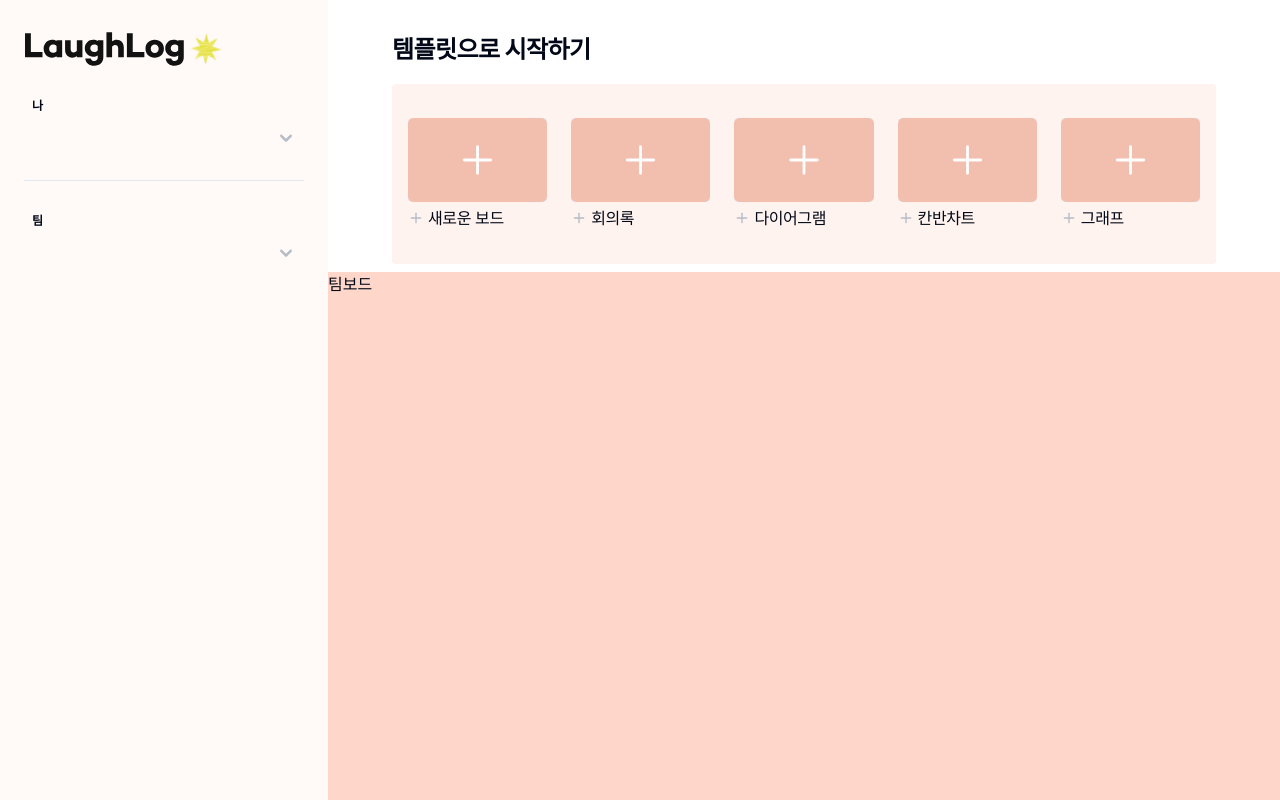
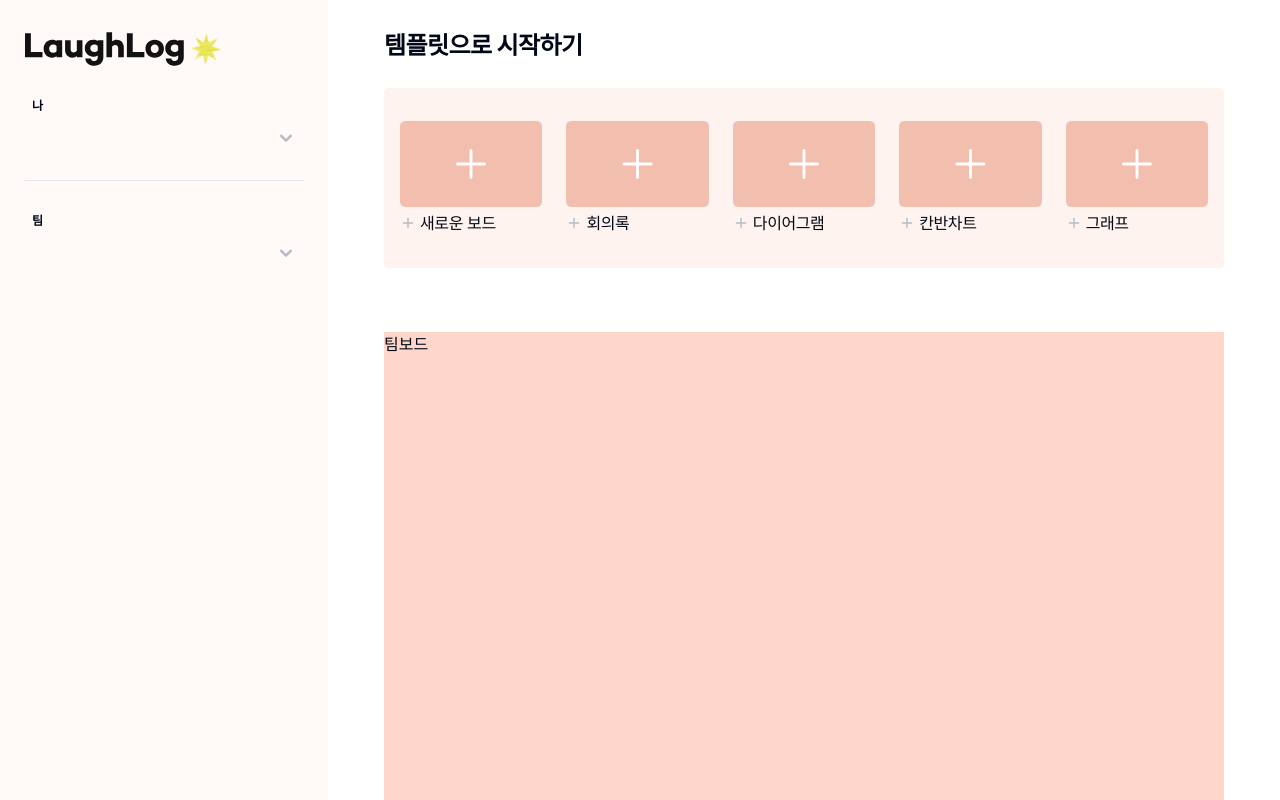
Before and after one commit to LaughLog/laugh-log, a Next.js app in the folder client/: page /dashboard in a window 1280 px wide. Built offline with nearby package versions, Linux system fonts and the light colour scheme; no server answers.

Commit message:
[client] design: 대시보드 레이아웃 수정

```diff
--- a/client/app/(dashboard)/(routes)/dashboard/layout.tsx
+++ /dev/null
@@ -1,13 +0,0 @@
-import { DashboardLayoutProps } from '@/types/dashboard';
-import Sidebar from '../../_components/sidebar/sidebar';
-
-const DashboardLayout = ({ children }: DashboardLayoutProps) => {
-  return (
-    <div className="flex h-full w-full">
-      <Sidebar />
-      {children}
-    </div>
-  );
-};
-
-export default DashboardLayout;
--- a/client/app/(dashboard)/(routes)/dashboard/page.tsx
+++ b/client/app/(dashboard)/(routes)/dashboard/page.tsx
@@ -1,13 +1,16 @@
-import MainContainer from '@/app/(dashboard)/_components/mainContainer';
-import StartTemplate from '@/app/(dashboard)/_components/startTemplate';
+import Sidebar from '@/app/(dashboard)/_components/sidebar/sidebar';
+import StartWithTemplate from '@/app/(dashboard)/_components/startWithTemplate';
 import TeamBoard from '@/app/(dashboard)/_components/teamBoard';
 
 const Dashboard = () => {
   return (
-    <MainContainer>
-      <StartTemplate />
-      <TeamBoard />
-    </MainContainer>
+    <div className="flex h-full w-full">
+      <Sidebar />
+      <div className="flex h-full w-[calc(100vw-328px)] flex-col justify-between gap-16 overflow-hidden px-14">
+        <StartWithTemplate />
+        <TeamBoard />
+      </div>
+    </div>
   );
 };
 
--- a/client/app/(dashboard)/_components/mainContainer.tsx
+++ /dev/null
@@ -1,9 +0,0 @@
-interface MainProps {
-  children: React.ReactNode;
-}
-
-const Main = ({ children }: MainProps) => {
-  return <main className="h-full w-full">{children}</main>;
-};
-
-export default Main;
--- a/client/app/(dashboard)/_components/startTemplate.tsx
+++ b/client/app/(dashboard)/_components/startWithTemplate.tsx
@@ -1,8 +1,7 @@
 import Subtitle from './subtitle';
 import TemplateItem from './templateItem';
-import { ScrollArea, ScrollBar } from '@/components/ui/scroll-area';
 
-const StartTemplate = () => {
+const StartWithTemplate = () => {
   const template = [
     { name: '새로운 보드', imageUrl: '/new-board.svg' },
     { name: '회의록', imageUrl: '/new-board.svg' },
@@ -12,9 +11,9 @@ const StartTemplate = () => {
   ];
 
   return (
-    <main className="flex h-[272px] w-[calc(100vw-328px)] flex-col gap-[16px] px-[64px] py-[32px]">
+    <main className="mt-7 flex h-60 w-full flex-col justify-between">
       <Subtitle>템플릿으로 시작하기</Subtitle>
-      <div className="template-container flex h-[180px] w-full shrink-0 items-center gap-[24px] overflow-y-scroll rounded bg-coral200 p-4">
+      <div className="h-45 flex w-full shrink-0 items-center gap-[24px] overflow-y-scroll rounded bg-coral200 p-4">
         {template.map(({ name, imageUrl }) => (
           <TemplateItem key={name} name={name} imageUrl={imageUrl} />
         ))}
@@ -23,4 +22,4 @@ const StartTemplate = () => {
   );
 };
 
-export default StartTemplate;
+export default StartWithTemplate;
--- a/client/app/(dashboard)/_components/teamBoard.tsx
+++ b/client/app/(dashboard)/_components/teamBoard.tsx
@@ -1,5 +1,5 @@
 const TeamBoard = () => {
-  return <div className="h-[calc(100%-272px)] w-full bg-coral400">팀보드</div>;
+  return <div className="h-[calc(100vh-332px)] w-full bg-coral400">팀보드</div>;
 };
 
 export default TeamBoard;
```
